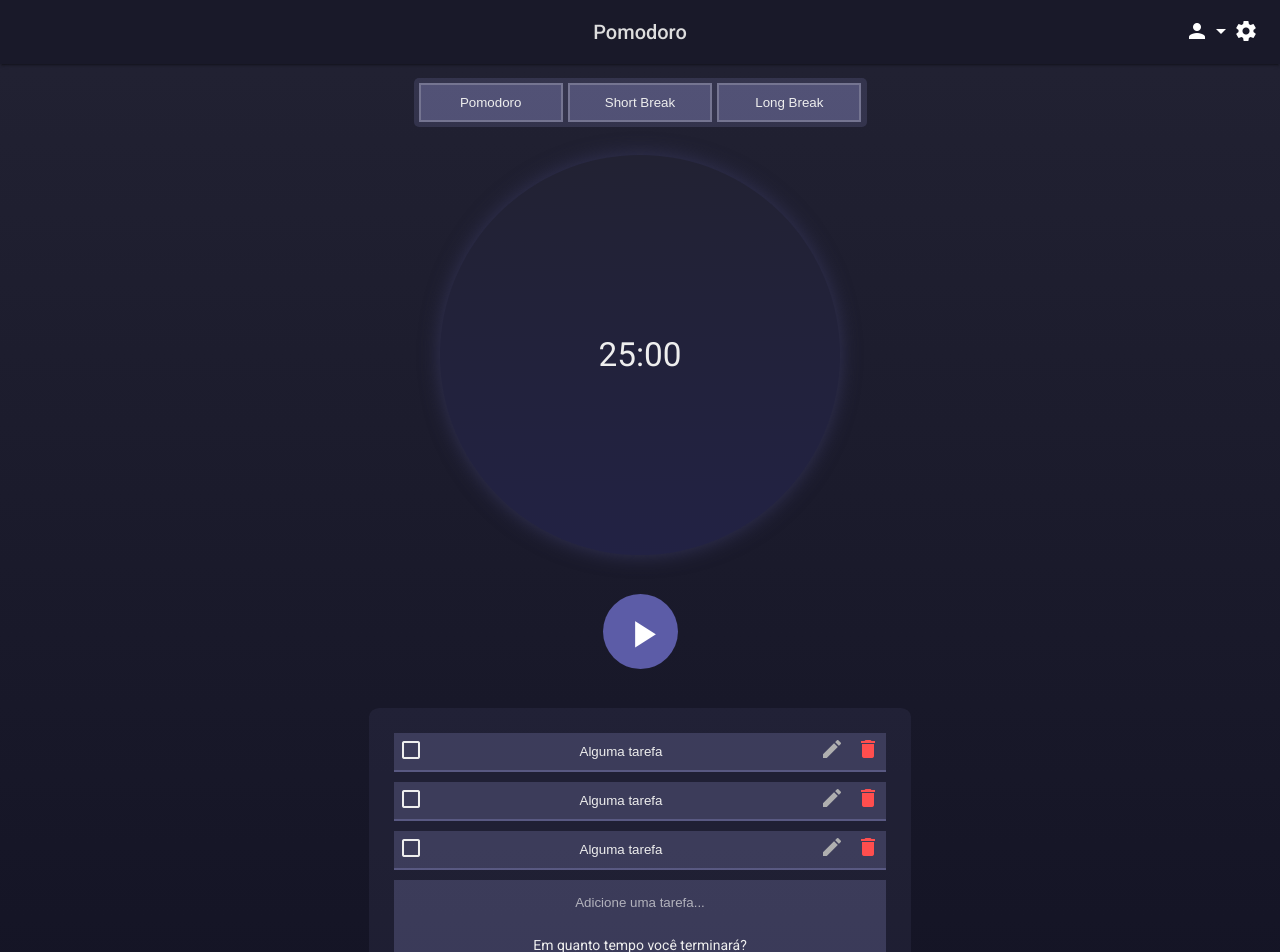
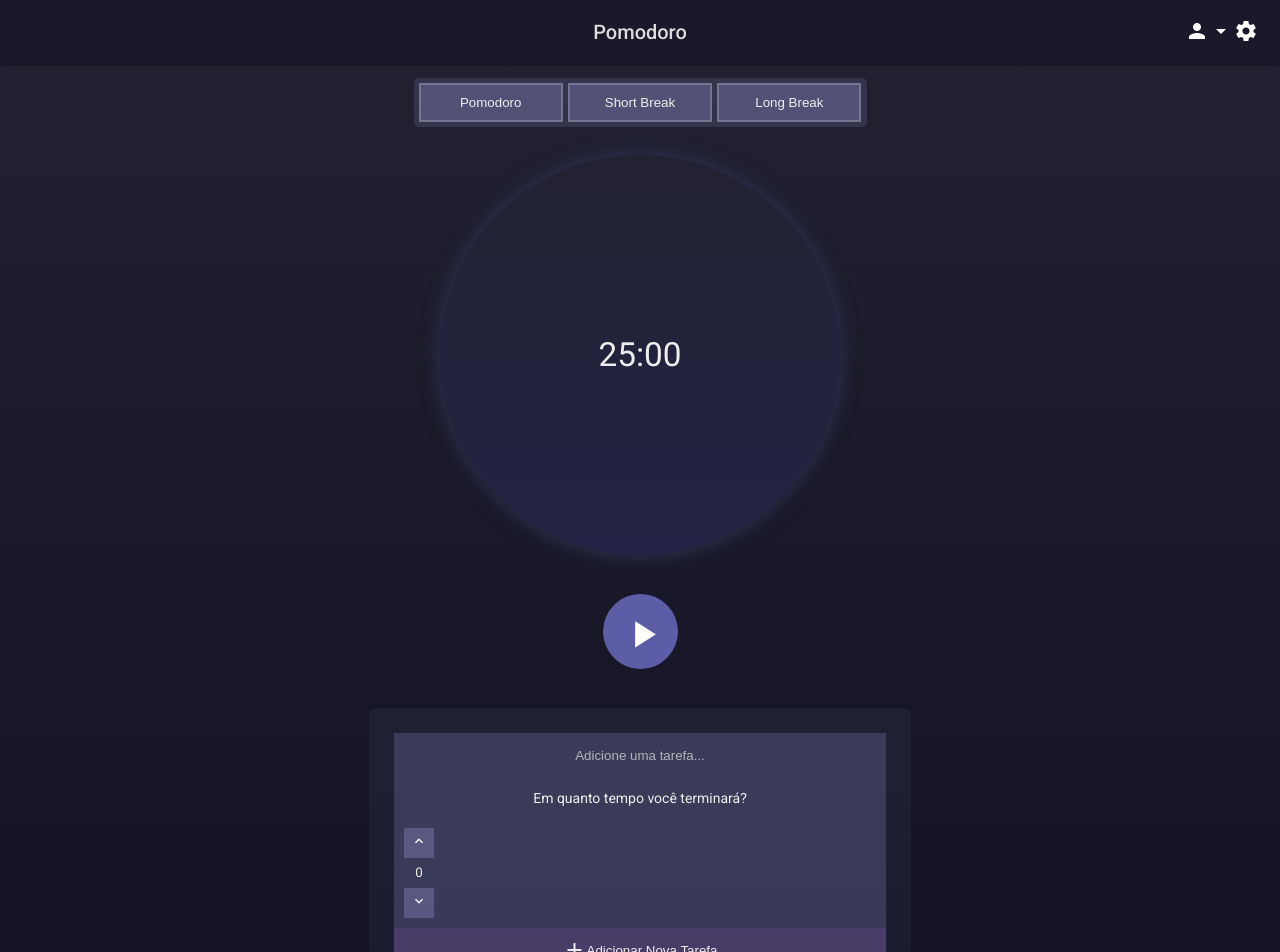
Before and after one commit to Samukaii/Pomodoro-Web, an Angular app: page / in a window 1280 px wide. Shown: the top 952 px of the page. Built offline with nearby package versions, Linux system fonts and the light colour scheme.

Commit message:
Botão de adicionar tarefas agora funcional

```diff
--- a/src/app/components/task-list/task-list.component.html
+++ b/src/app/components/task-list/task-list.component.html
@@ -1,63 +1,35 @@
 <div class="base">
     <ul id="tasks-base">
-        <li>
-            <button class="check-task" (click)="check($event, taskname)">
+        <li *ngFor="let task of tasks; index as i; first as isFirst" #taskLine>
+            <button class="check-task" (click)="check($event, taskInput)">
                 <mat-icon class="check-icon" checked="false">check_box_outline_blank</mat-icon>
             </button>
-            <button class="select-task" (click)="select($event)">
-                <input type="text" value="Alguma tarefa" readonly #taskname />
+            <button class="select-task" (click)="select(taskLine)">
+                <input type="text" value="{{task.nameTask}}" readonly #taskInput />
             </button>
-            <button class="edit-task" (click)="edit($event)">
+            <button class="edit-task" (click)="edit(taskInput, i)">
                 <mat-icon>create</mat-icon>
             </button>
-            <button class="delete-task" (click)="delete($event)">
-                <mat-icon>delete</mat-icon>
-            </button>
-        </li>
-        <li>
-            <button class="check-task" (click)="check($event, taskname)">
-                <mat-icon class="check-icon" checked="false">check_box_outline_blank</mat-icon>
-            </button>
-            <button class="select-task" (click)="select($event)">
-                <input type="text" value="Alguma tarefa" readonly #taskname />
-            </button>
-            <button class="edit-task" (click)="edit($event)">
-                <mat-icon>create</mat-icon>
-            </button>
-            <button class="delete-task" (click)="delete($event)">
-                <mat-icon>delete</mat-icon>
-            </button>
-        </li>
-        <li>
-            <button class="check-task" (click)="check($event, taskname)">
-                <mat-icon class="check-icon" checked="false">check_box_outline_blank</mat-icon>
-            </button>
-            <button class="select-task" (click)="select($event)">
-                <input type="text" value="Alguma tarefa" readonly />
-            </button>
-            <button class="edit-task" (click)="edit($event)">
-                <mat-icon>create</mat-icon>
-            </button>
-            <button class="delete-task" (click)="delete($event)">
+            <button class="delete-task" (click)="delete($event, i)">
                 <mat-icon>delete</mat-icon>
             </button>
         </li>
 
         <li class="add-li">
             <form id="add-form">
-                <input type="text" placeholder="Adicione uma tarefa..." />
+                <input type="text" placeholder="Adicione uma tarefa..." #taskNameToAdd />
                 <p class="label">
                     Em quanto tempo você terminará?
                 </p>
                 <button (click)="addOrSubtractPomodoro($event,1)">
                     <mat-icon> keyboard_arrow_up</mat-icon>
                 </button>
-                <p class="pomodoro">{{pomodorosToFinish}}</p>
+                <p class="pomodoro" #numberPomodorosToAdd>{{pomodorosToFinish}}</p>
                 <button (click)="addOrSubtractPomodoro($event,-1)">
                     <mat-icon> keyboard_arrow_down</mat-icon>
                 </button>
             </form>
-            <button class="add-tasks" (click)="add()">
+            <button class="add-tasks" (click)="add(taskNameToAdd, numberPomodorosToAdd)">
                 <mat-icon>add</mat-icon> Adicionar Nova Tarefa
             </button>
         </li>
--- a/src/app/components/task-list/task-list.component.ts
+++ b/src/app/components/task-list/task-list.component.ts
@@ -8,25 +8,29 @@ import { Component, OnInit } from "@angular/core";
 export class TaskListComponent implements OnInit {
     activeTask: HTMLLIElement;
     pomodorosToFinish: number = 0;
+    tasks: Array<{ nameTask: string, numberPomodoros: number }> = [];
 
     constructor() { }
 
     ngOnInit(): void { }
 
-    delete = (event: any) => {
-        const target: HTMLElement = event.target;
-        let task: HTMLElement;
-
-        if (target.nodeName === "BUTTON") {
-            task = target.parentElement;
-        } else {
-            task = target.parentElement.parentElement;
-        }
-
-        task.remove();
+    delete = (event: any, index: number) => {
+        event.preventDefault();
+        this.tasks.splice(index, 1);
     };
 
-    add = () => { };
+    add = (nameTaskRef: HTMLInputElement, numberPomodorosRef: HTMLParagraphElement) => {
+        const newTask = {
+            nameTask: "",
+            numberPomodoros: 0
+        }
+        newTask.nameTask = nameTaskRef.value;
+        newTask.numberPomodoros = parseInt(numberPomodorosRef.innerHTML);
+
+        if (newTask.nameTask.length < 1) return;
+        this.tasks.push(newTask);
+
+    };
 
     addOrSubtractPomodoro = (event: any, amount: number) => {
         event.preventDefault();
@@ -57,28 +61,20 @@ export class TaskListComponent implements OnInit {
             checkIcon.innerText = "check_box";
             checkIcon.setAttribute("checked", "true");
             taskname.style.textDecoration = "line-through";
-            console.log(taskname)
         }
     };
 
-    edit = (event: any) => {
-        const target: HTMLElement = event.target;
-        let task: HTMLElement;
-
-        if (target.nodeName === "BUTTON") {
-            task = target.parentElement;
-        } else {
-            task = target.parentElement.parentElement;
+    edit = (taskInput: HTMLInputElement, taskIndex: number) => {
+        if (!taskInput.readOnly) {
+            this.tasks[taskIndex].nameTask = taskInput.value;
         }
-
-        let content = task.getElementsByClassName("select-task");
-        let input = content[0].querySelector("input");
-        input.readOnly = !input.readOnly;
+        taskInput.readOnly = !taskInput.readOnly;
     };
 
-    select = (event: any) => {
-        this.activeTask && this.activeTask.classList.remove("active");
-        this.activeTask = event.target.parentElement;
-        this.activeTask.classList.add("active");
+    select = (task: HTMLLIElement) => {
+        if (task.classList.contains("active")) return;
+        this.activeTask = task;
+        task.classList.add("active")
+        console.log(task)
     };
 }
```
